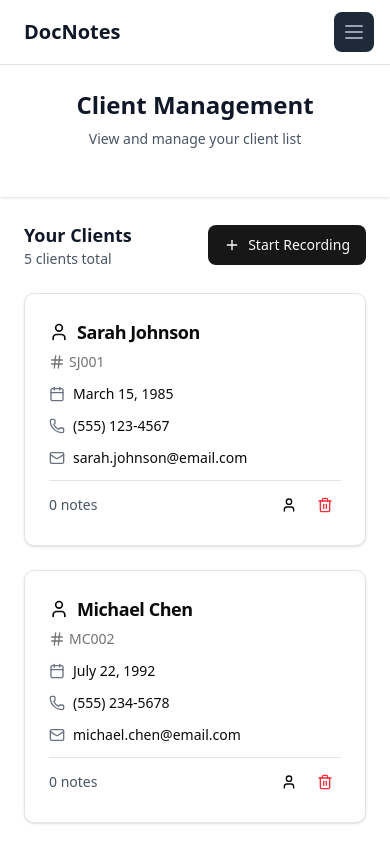
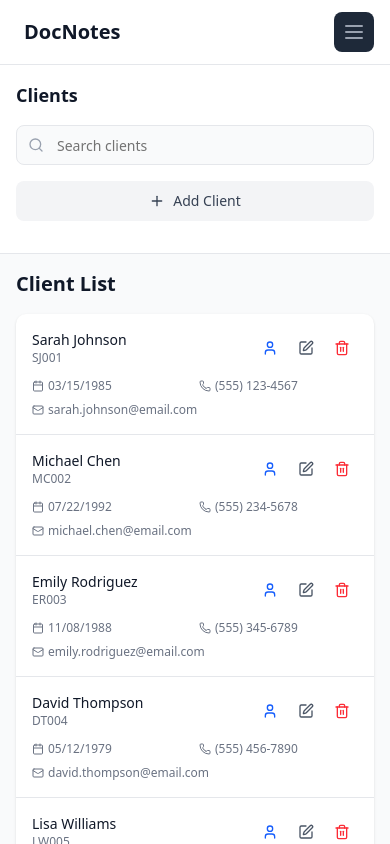
Before and after one commit to Demilade01/docnotes, a Next.js app: page /clients in a window 390 px wide. Shown: the top 844 px of the page. Built offline with nearby package versions, Linux system fonts and the light colour scheme.

Commit message:
feat: implement responsive client list with sidebar layout and search

```diff
--- a/app/clients/page.tsx
+++ b/app/clients/page.tsx
@@ -2,22 +2,19 @@
 
 import React from "react";
 import { useClients } from "@/lib/stores/clients";
-import { Card, CardContent, CardDescription, CardHeader, CardTitle } from "@/components/ui/card";
 import { Button } from "@/components/ui/button";
-import { Badge } from "@/components/ui/badge";
-import { User, Calendar, Phone, Mail, Hash, Plus, Edit, Trash2 } from "lucide-react";
-import { useTranscriptions } from "@/lib/stores/transcriptions";
-import Link from "next/link";
+import { Input } from "@/components/ui/input";
+import { Search, Plus, User, Calendar, Phone, Mail, Hash, Edit, Trash2 } from "lucide-react";
 
 export default function ClientsPage() {
   const { clients, selectedClientId, setSelectedClient, deleteClient } = useClients();
-  const { getClientNotes } = useTranscriptions();
+  const [searchTerm, setSearchTerm] = React.useState("");
 
   const formatDate = (dateString: string) => {
     return new Date(dateString).toLocaleDateString('en-US', {
       year: 'numeric',
-      month: 'long',
-      day: 'numeric'
+      month: '2-digit',
+      day: '2-digit'
     });
   };
 
@@ -30,106 +27,181 @@ export default function ClientsPage() {
     }
   };
 
+  // Filter clients based on search term
+  const filteredClients = clients.filter(client =>
+    client.firstName.toLowerCase().includes(searchTerm.toLowerCase()) ||
+    client.lastName.toLowerCase().includes(searchTerm.toLowerCase()) ||
+    client.email.toLowerCase().includes(searchTerm.toLowerCase()) ||
+    client.userId.toLowerCase().includes(searchTerm.toLowerCase())
+  );
+
   return (
-    <>
-      <header className="bg-white shadow">
-        <div className="mx-auto max-w-7xl px-4 py-6 sm:px-6 lg:px-8">
-          <div className="mb-6 text-center">
-            <h1 className="text-2xl font-bold text-gray-900">Client Management</h1>
-            <p className="mt-2 text-sm text-gray-600">View and manage your client list</p>
+    <div className="flex flex-col lg:flex-row h-screen bg-gray-50">
+      {/* Left Sidebar */}
+      <div className="w-full lg:w-80 bg-white border-b lg:border-b-0 lg:border-r border-gray-200 p-4 lg:p-6">
+        <div className="mb-4 lg:mb-6">
+          <h2 className="text-lg font-semibold text-gray-900 mb-4">Clients</h2>
+
+          {/* Search Bar */}
+          <div className="relative mb-4">
+            <Search className="absolute left-3 top-1/2 transform -translate-y-1/2 h-4 w-4 text-gray-400" />
+            <Input
+              type="text"
+              placeholder="Search clients"
+              value={searchTerm}
+              onChange={(e: React.ChangeEvent<HTMLInputElement>) => setSearchTerm(e.target.value)}
+              className="pl-10 bg-gray-50 border-gray-200 focus:bg-white"
+            />
+          </div>
+
+          {/* Add Client Button */}
+          <Button className="w-full bg-gray-100 text-gray-700 hover:bg-gray-200 border-gray-300">
+            <Plus className="h-4 w-4 mr-2" />
+            Add Client
+          </Button>
         </div>
       </div>
-      </header>
 
-      <main>
-        <div className="mx-auto max-w-7xl py-6 px-6 lg:px-8">
-          <div className="mb-6 flex items-center justify-between">
-            <div>
-              <h2 className="text-lg font-semibold text-gray-900">Your Clients</h2>
-              <p className="text-sm text-gray-600">
-                {clients.length} client{clients.length !== 1 ? 's' : ''} total
-              </p>
-            </div>
-            <Link href="/record">
-              <Button>
-                <Plus className="h-4 w-4 mr-2" />
-                Start Recording
-              </Button>
-            </Link>
+      {/* Main Content Area */}
+      <div className="flex-1 p-4 lg:p-6">
+        <div className="mb-4 lg:mb-6">
+          <h1 className="text-xl lg:text-2xl font-bold text-gray-900">Client List</h1>
         </div>
 
-          {clients.length === 0 ? (
+        {filteredClients.length === 0 ? (
           <div className="text-center py-12">
             <div className="mx-auto h-12 w-12 text-gray-400">
               <User className="h-12 w-12" />
             </div>
-              <h3 className="mt-2 text-sm font-semibold text-gray-900">No clients yet</h3>
+            <h3 className="mt-2 text-sm font-semibold text-gray-900">
+              {searchTerm ? 'No clients found' : 'No clients yet'}
+            </h3>
             <p className="mt-1 text-sm text-gray-500">
-                Start by recording your first session note.
+              {searchTerm ? 'Try adjusting your search terms' : 'Start by adding your first client'}
             </p>
-              <div className="mt-6">
-                <Link href="/record">
-                  <Button>
-                    <Plus className="h-4 w-4 mr-2" />
-                    Start Recording
-                  </Button>
-                </Link>
-              </div>
           </div>
                  ) : (
-            <div className="grid grid-cols-1 md:grid-cols-2 lg:grid-cols-3 gap-6">
-              {clients.map((client) => {
-                const clientNotes = getClientNotes(client.id);
-                const isSelected = selectedClientId === client.id;
-
-                return (
-                  <Card
-                    key={client.id}
-                    className={`relative ${isSelected ? 'ring-2 ring-indigo-500' : ''}`}
-                  >
-                    {isSelected && (
-                      <Badge className="absolute top-2 right-2" variant="secondary">
-                        Selected
-                      </Badge>
-                    )}
-                    <CardHeader className="pb-3">
-                      <CardTitle className="text-lg flex items-center gap-2">
-                        <User className="h-5 w-5" />
-                        {client.firstName} {client.lastName}
-                      </CardTitle>
-                      <CardDescription className="flex items-center gap-1">
-                        <Hash className="h-4 w-4" />
+           <div className="bg-white rounded-lg shadow overflow-hidden">
+             {/* Desktop Table */}
+             <div className="hidden lg:block overflow-x-auto">
+               <table className="w-full">
+                 <thead className="bg-gray-50">
+                   <tr>
+                     <th className="px-6 py-3 text-left text-xs font-medium text-gray-500 uppercase tracking-wider">
+                       First Name
+                     </th>
+                     <th className="px-6 py-3 text-left text-xs font-medium text-gray-500 uppercase tracking-wider">
+                       Last Name
+                     </th>
+                     <th className="px-6 py-3 text-left text-xs font-medium text-gray-500 uppercase tracking-wider">
+                       DOB
+                     </th>
+                     <th className="px-6 py-3 text-left text-xs font-medium text-gray-500 uppercase tracking-wider">
+                       Phone
+                     </th>
+                     <th className="px-6 py-3 text-left text-xs font-medium text-gray-500 uppercase tracking-wider">
+                       Email
+                     </th>
+                     <th className="px-6 py-3 text-left text-xs font-medium text-gray-500 uppercase tracking-wider">
+                       UserID
+                     </th>
+                     <th className="px-6 py-3 text-left text-xs font-medium text-gray-500 uppercase tracking-wider">
+                       Actions
+                     </th>
+                   </tr>
+                 </thead>
+                 <tbody className="bg-white divide-y divide-gray-200">
+                   {filteredClients.map((client) => (
+                     <tr key={client.id} className="hover:bg-gray-50">
+                       <td className="px-6 py-4 whitespace-nowrap">
+                         <div className="text-sm font-medium text-gray-900">
+                           {client.firstName}
+                         </div>
+                       </td>
+                       <td className="px-6 py-4 whitespace-nowrap">
+                         <div className="text-sm text-gray-900">
+                           {client.lastName}
+                         </div>
+                       </td>
+                       <td className="px-6 py-4 whitespace-nowrap">
+                         <div className="text-sm text-gray-500">
+                           {formatDate(client.dob)}
+                         </div>
+                       </td>
+                       <td className="px-6 py-4 whitespace-nowrap">
+                         <div className="text-sm text-gray-500">
+                           {client.phone}
+                         </div>
+                       </td>
+                       <td className="px-6 py-4 whitespace-nowrap">
+                         <div className="text-sm text-gray-500">
+                           {client.email}
+                         </div>
+                       </td>
+                       <td className="px-6 py-4 whitespace-nowrap">
+                         <div className="text-sm text-gray-500">
                            {client.userId}
-                      </CardDescription>
-                    </CardHeader>
-                    <CardContent className="pt-0">
-                      <div className="space-y-3">
-                        <div className="flex items-center gap-2 text-sm">
-                          <Calendar className="h-4 w-4 text-gray-500" />
-                          <span>{formatDate(client.dob)}</span>
                          </div>
-                        <div className="flex items-center gap-2 text-sm">
-                          <Phone className="h-4 w-4 text-gray-500" />
-                          <span>{client.phone}</span>
-                        </div>
-                        <div className="flex items-center gap-2 text-sm">
-                          <Mail className="h-4 w-4 text-gray-500" />
-                          <span className="truncate">{client.email}</span>
-                        </div>
-
-                        <div className="pt-2 border-t">
-                          <div className="flex items-center justify-between text-sm">
-                            <span className="text-gray-600">
-                              {clientNotes.length} note{clientNotes.length !== 1 ? 's' : ''}
-                            </span>
-                            <div className="flex gap-1">
+                       </td>
+                       <td className="px-6 py-4 whitespace-nowrap">
+                         <div className="flex items-center space-x-2">
                            <Button
                              variant="ghost"
                              size="sm"
                              onClick={() => setSelectedClient(client.id)}
-                                className="h-8 w-8 p-0"
+                             className="h-8 w-8 p-0 text-blue-600 hover:text-blue-800"
                            >
                              <User className="h-4 w-4" />
+                           </Button>
+                           <Button
+                             variant="ghost"
+                             size="sm"
+                             className="h-8 w-8 p-0 text-gray-600 hover:text-gray-800"
+                           >
+                             <Edit className="h-4 w-4" />
+                           </Button>
+                           <Button
+                             variant="ghost"
+                             size="sm"
+                             onClick={() => handleDeleteClient(client.id)}
+                             className="h-8 w-8 p-0 text-red-500 hover:text-red-700"
+                           >
+                             <Trash2 className="h-4 w-4" />
+                           </Button>
+                         </div>
+                       </td>
+                     </tr>
+                   ))}
+                 </tbody>
+               </table>
+             </div>
+
+             {/* Mobile Cards */}
+             <div className="lg:hidden">
+               {filteredClients.map((client) => (
+                 <div key={client.id} className="border-b border-gray-200 p-4 hover:bg-gray-50">
+                   <div className="flex items-center justify-between mb-3">
+                     <div>
+                       <h3 className="text-sm font-medium text-gray-900">
+                         {client.firstName} {client.lastName}
+                       </h3>
+                       <p className="text-xs text-gray-500">{client.userId}</p>
+                     </div>
+                     <div className="flex items-center space-x-1">
+                       <Button
+                         variant="ghost"
+                         size="sm"
+                         onClick={() => setSelectedClient(client.id)}
+                         className="h-8 w-8 p-0 text-blue-600 hover:text-blue-800"
+                       >
+                         <User className="h-4 w-4" />
+                       </Button>
+                       <Button
+                         variant="ghost"
+                         size="sm"
+                         className="h-8 w-8 p-0 text-gray-600 hover:text-gray-800"
+                       >
+                         <Edit className="h-4 w-4" />
                        </Button>
                        <Button
                          variant="ghost"
@@ -141,16 +213,26 @@ export default function ClientsPage() {
                        </Button>
                      </div>
                    </div>
+                   <div className="grid grid-cols-2 gap-2 text-xs text-gray-500">
+                     <div className="flex items-center gap-1">
+                       <Calendar className="h-3 w-3" />
+                       <span>{formatDate(client.dob)}</span>
+                     </div>
+                     <div className="flex items-center gap-1">
+                       <Phone className="h-3 w-3" />
+                       <span>{client.phone}</span>
+                     </div>
+                     <div className="flex items-center gap-1 col-span-2">
+                       <Mail className="h-3 w-3" />
+                       <span className="truncate">{client.email}</span>
                      </div>
                    </div>
-                    </CardContent>
-                  </Card>
-                );
-              })}
+                 </div>
+               ))}
+             </div>
            </div>
          )}
       </div>
-      </main>
-    </>
+    </div>
   );
 }
--- /dev/null
+++ b/components/ui/input.tsx
@@ -0,0 +1,25 @@
+import * as React from "react"
+
+import { cn } from "@/lib/utils"
+
+export interface InputProps
+  extends React.InputHTMLAttributes<HTMLInputElement> {}
+
+const Input = React.forwardRef<HTMLInputElement, InputProps>(
+  ({ className, type, ...props }, ref) => {
+    return (
+      <input
+        type={type}
+        className={cn(
+          "flex h-10 w-full rounded-md border border-input bg-background px-3 py-2 text-sm ring-offset-background file:border-0 file:bg-transparent file:text-sm file:font-medium placeholder:text-muted-foreground focus-visible:outline-none focus-visible:ring-2 focus-visible:ring-ring focus-visible:ring-offset-2 disabled:cursor-not-allowed disabled:opacity-50",
+          className
+        )}
+        ref={ref}
+        {...props}
+      />
+    )
+  }
+)
+Input.displayName = "Input"
+
+export { Input }
```
Lines whose indentation alone changed are shown as unchanged.
